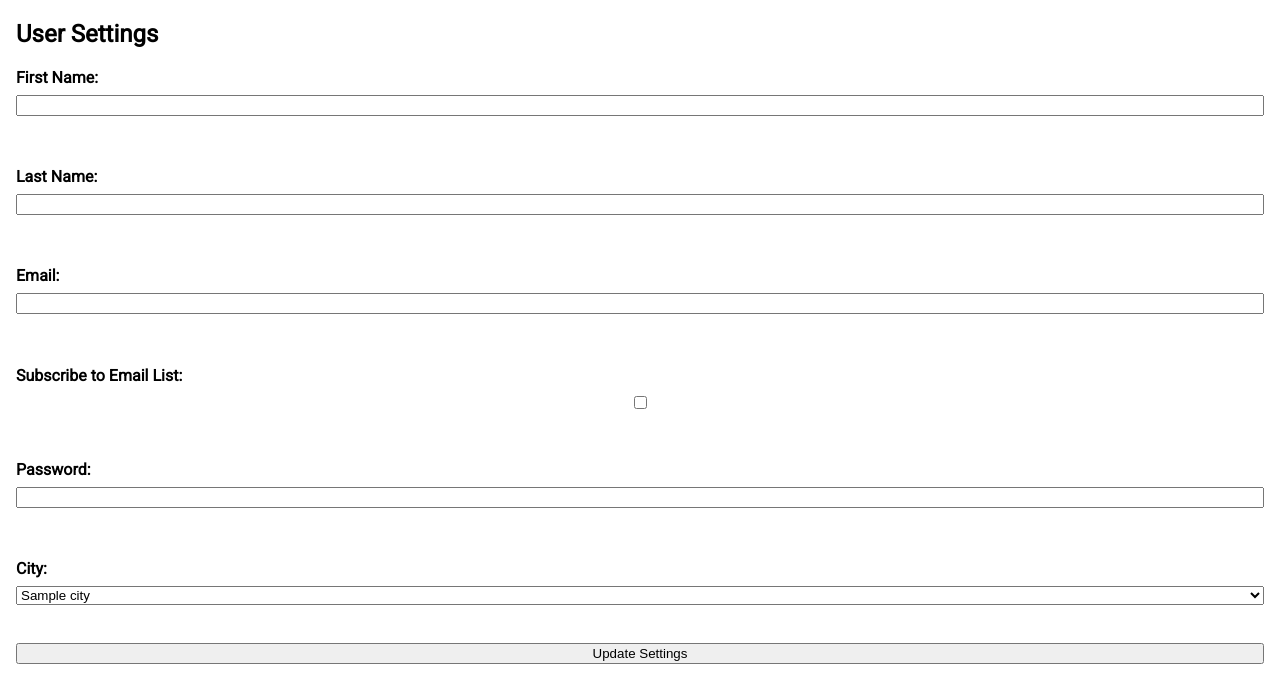
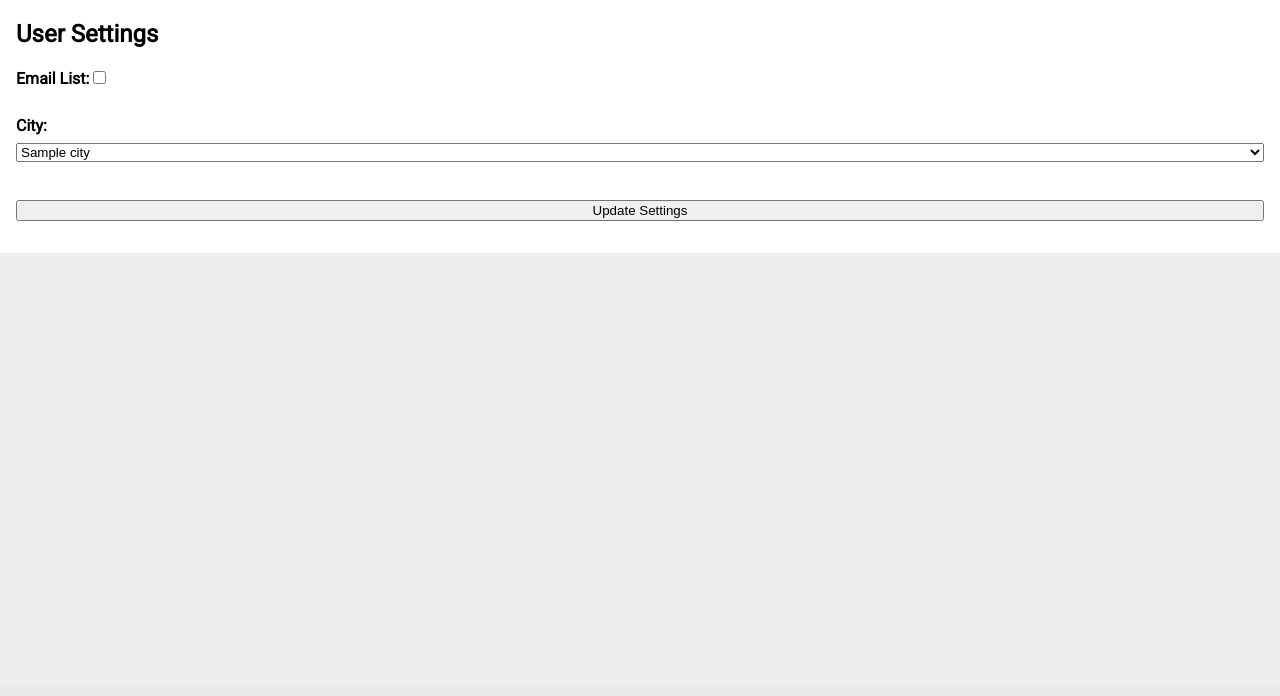
Before and after one commit to EricHarrison72/gitGoblins, a Flask app: template Code/weatherApp/templates/settings.html.jinja in a window 1280 px wide. Shown: the part 115-811 px from the top of the page. After the commit the page ends 368 px from the top, so only its background shows below. Run offline with Flask 3, Linux system fonts and the light colour scheme; the template is opened without the code that fills it: most values are stand-ins (such as "Sample title", 1, 10 or a date in 2020).

Commit message:
Updating email list and city added

```diff
--- a/Code/weatherApp/db.py
+++ b/Code/weatherApp/db.py
@@ -125,3 +125,32 @@ def _initialize_cities(cur):
                 i+=1
 
     return cities
+
+
+# Get user settings from the database
+def get_user_settings(user_id):
+    db = get_db()
+    user_settings = db.execute(
+        "SELECT * FROM User WHERE userId = ?", (user_id,)
+    ).fetchone()
+    return user_settings
+
+# Get city data from the database
+def get_cities():
+    db = get_db()
+    cities = db.execute("SELECT * FROM City").fetchall()
+    return cities
+
+# Update user settings in the database
+def update_user_settings(user_id, email_list, city_id):
+    db = get_db()
+    cur = db.cursor()
+
+    update_sql = '''UPDATE User
+                    SET  emailList=?,  cityId=?
+                    WHERE userId=?'''
+
+    cur.execute(update_sql, (email_list, city_id, user_id))
+    db.commit()
+
+    cur.close()
--- a/Code/weatherApp/static/css/style.css
+++ b/Code/weatherApp/static/css/style.css
@@ -51,3 +51,23 @@ table, th, td {
   padding-bottom:15px;
   text-align: left;
 }
+
+/* Update CSS to align the checkbox */
+.content form {
+  margin: 1em 0;
+  display: flex;
+  flex-direction: column;
+}
+
+/* Add new styles for the checkbox */
+.content label {
+  font-weight: bold;
+  margin-bottom: 0.5em;
+  display: flex; /* Make the label and checkbox align horizontally */
+  align-items: center; /* Align items vertically in the flex container */
+}
+
+/* Style the checkbox */
+.content input[type=checkbox] {
+  margin-right: 0.5em; /* Add some spacing between the checkbox and label */
+}
--- a/Code/weatherApp/templates/settings.html.jinja
+++ b/Code/weatherApp/templates/settings.html.jinja
@@ -11,21 +11,12 @@
 {% block content %}
   <h2>User Settings</h2>
 
-  <form id="userSettingsForm" method="post" action="/update_settings">
-    <label for="firstName">First Name:</label>
-    <input type="text" id="firstName" name="firstName" value="{{ user.firstName }}"><br><br>
-
-    <label for="lastName">Last Name:</label>
-    <input type="text" id="lastName" name="lastName" value="{{ user.lastName }}"><br><br>
-
-    <label for="email">Email:</label>
-    <input type="email" id="email" name="email" value="{{ user.email }}"><br><br>
-
-    <label for="emailList">Subscribe to Email List:</label>
-    <input type="checkbox" id="emailList" name="emailList" {% if user.emailList %} checked {% endif %}><br><br>
-
-    <label for="password">Password:</label>
-    <input type="password" id="password" name="password"><br><br>
+  <form id="userSettingsForm" method="post" action="{{ url_for('views.settings') }}">
+    <div style="display: flex; align-items: center;">
+      <label for="emailList">Email List:</label>
+      <input type="checkbox" id="emailList" name="emailList" {% if user.emailList %} checked {% endif %}>
+    </div>
+    <br>
 
     <label for="cityId">City:</label>
     <select id="cityId" name="cityId">
```
Also changed, not shown: Code/weatherApp/settings.py (deleted, +0 -32 lines), Code/weatherApp/templates/auth/register.html.jinja (+6 -2 lines), Code/weatherApp/views.py (+7 -18 lines), 1 other file.
